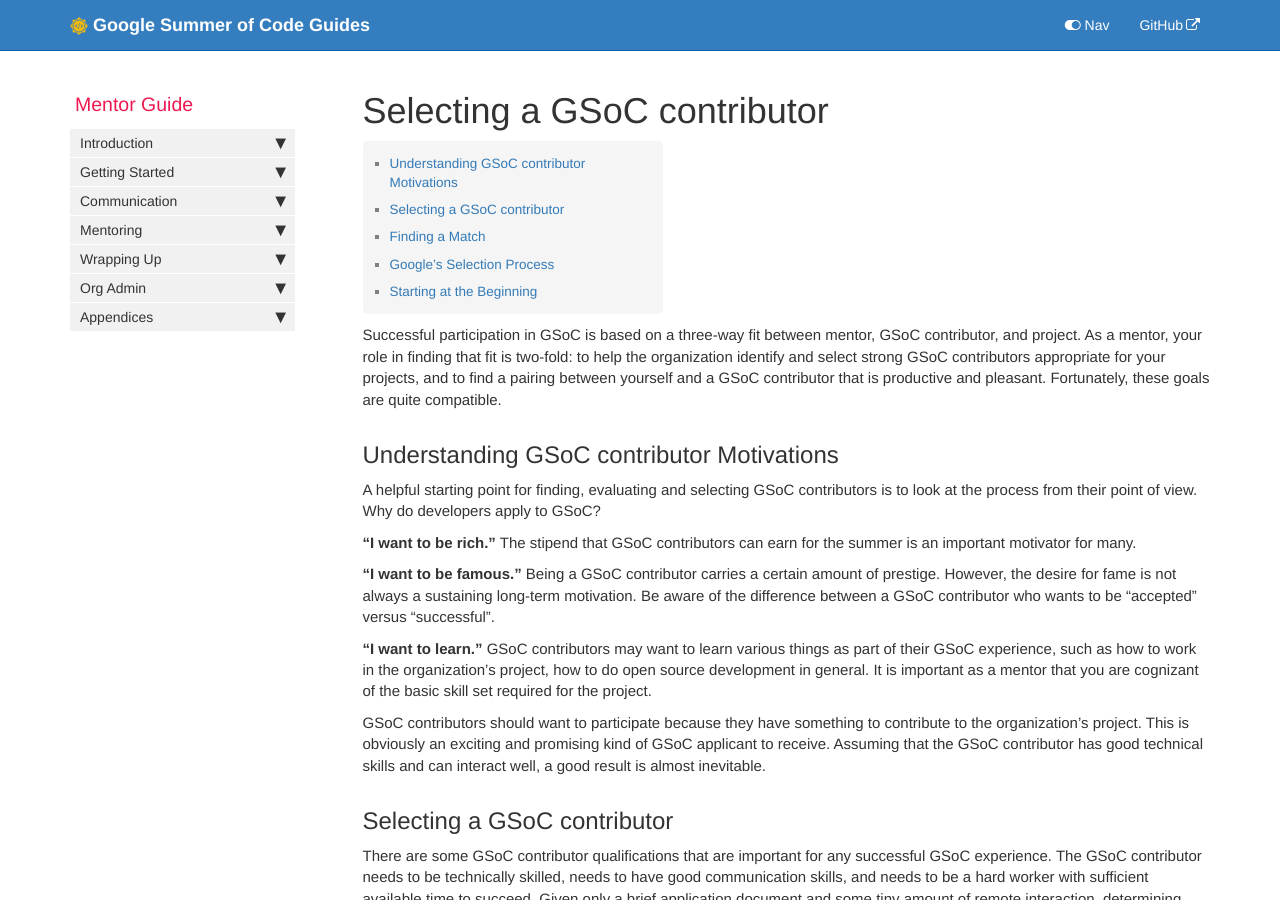
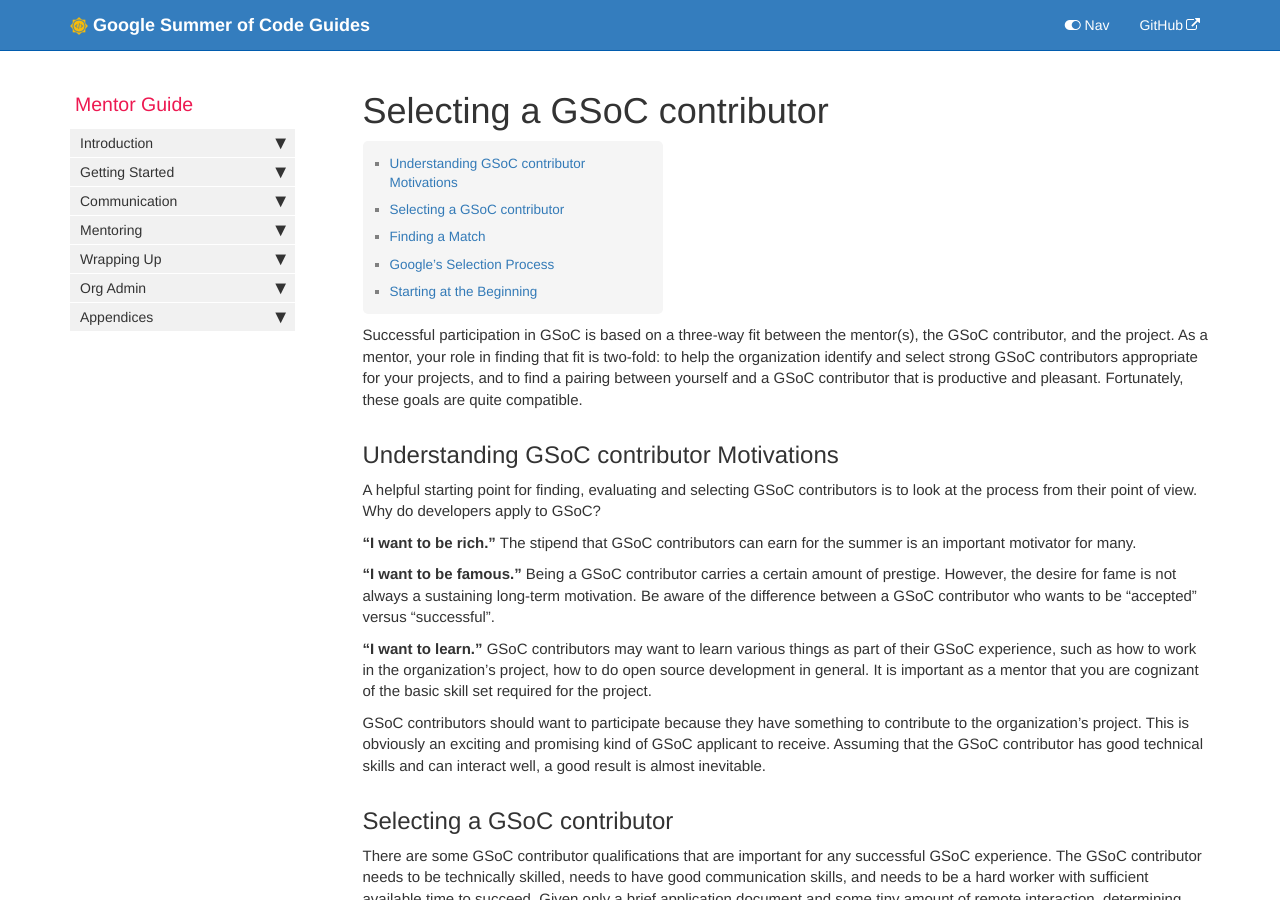
Before and after one commit to google/gsocguides, a Jekyll site: the page built from pages/mentor/05-selecting_a_student.md, in a window 1280 px wide and 900 px high. Built offline with Jekyll 4.4.1, drawn with Linux system fonts in a browser that asks for light colours.

Commit message:
Refine grammar in 1st paragraph

```diff
--- a/pages/mentor/05-selecting_a_student.md
+++ b/pages/mentor/05-selecting_a_student.md
@@ -6,7 +6,7 @@ permalink: mentor/selecting-a-student.html
 sidebar: mentor_sidebar
 ---
 
-Successful participation in GSoC is based on a three-way fit between mentor, GSoC contributor, and project. As a mentor, your role in finding that fit is two-fold: to help the organization identify and select strong GSoC contributors appropriate for your projects, and to find a pairing between yourself and a GSoC contributor that is productive and pleasant. Fortunately, these goals are quite compatible.
+Successful participation in GSoC is based on a three-way fit between the mentor(s), the GSoC contributor, and the project. As a mentor, your role in finding that fit is two-fold: to help the organization identify and select strong GSoC contributors appropriate for your projects, and to find a pairing between yourself and a GSoC contributor that is productive and pleasant. Fortunately, these goals are quite compatible.
 
 ## Understanding GSoC contributor Motivations
 
```
